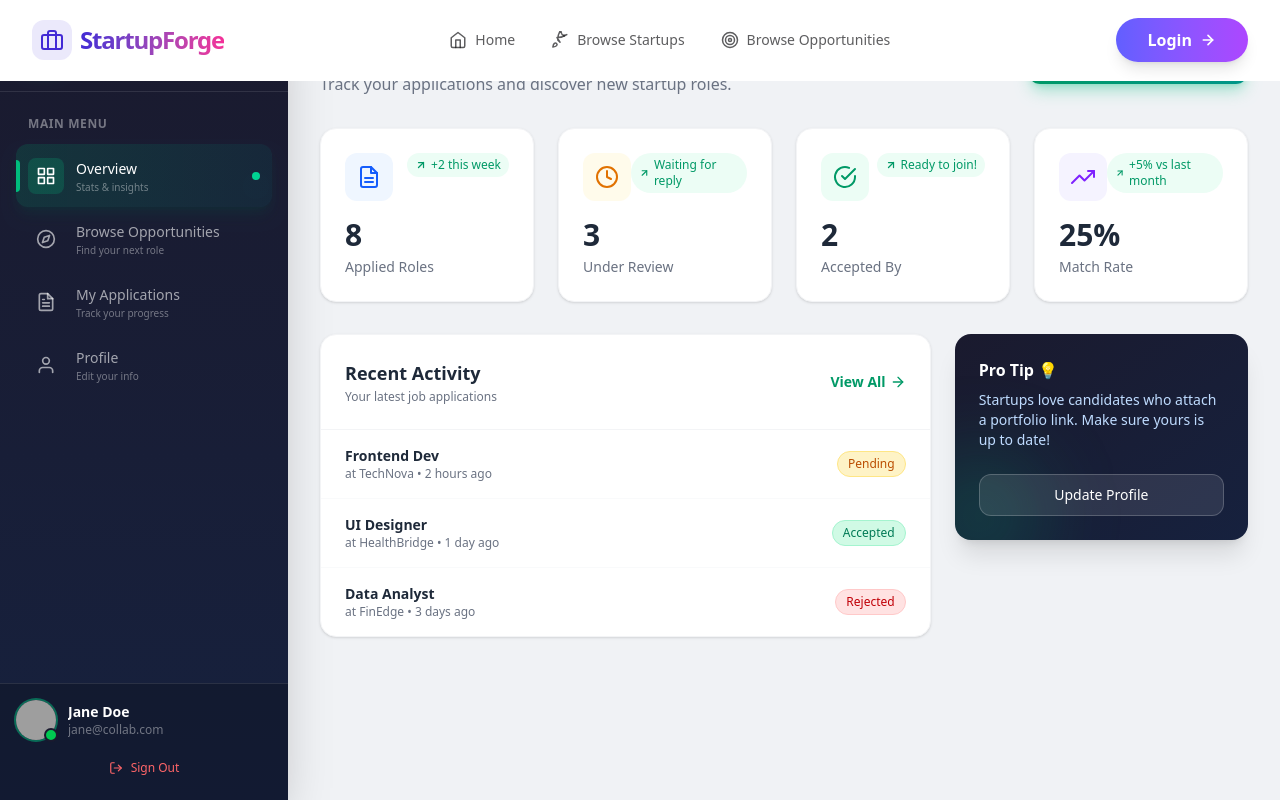
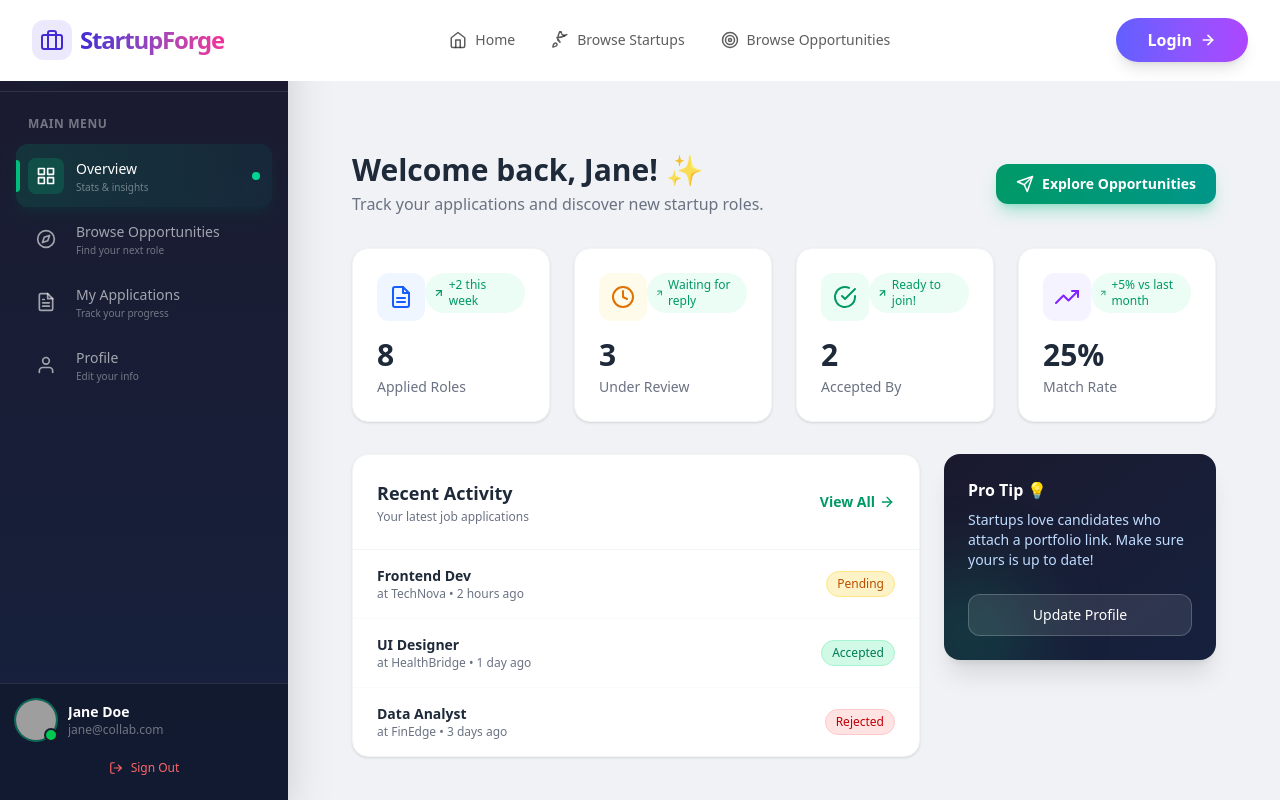
Before and after one commit to MdRoyet/startupforge-client, a Next.js app: page /collaborator in a window 1280 px wide. Shown: the top 800 px of the page. Built offline with nearby package versions, Linux system fonts and the light colour scheme; grey boxes are pictures that could not be loaded.

Commit message:
fix: update import statements for toast and adjust layout styles in collaborator pages

```diff
--- a/src/app/(dashboard)/collaborator/layout.jsx
+++ b/src/app/(dashboard)/collaborator/layout.jsx
@@ -1,5 +1,3 @@
-"use client";
-
 import React from "react";
 import CollaboratorSidebar from "@/components/dashboard/CollaboratorSidebar";
 import { ToastContainer } from "react-toastify";
--- a/src/app/(dashboard)/collaborator/my-applications/page.jsx
+++ b/src/app/(dashboard)/collaborator/my-applications/page.jsx
@@ -2,7 +2,7 @@
 
 import React, { useState } from "react";
 import { motion } from "framer-motion";
-import toast from "react-toastify";
+import { toast } from "react-toastify";
 
 const SvgFilter = () => (
   <svg
--- a/src/app/(dashboard)/collaborator/page.jsx
+++ b/src/app/(dashboard)/collaborator/page.jsx
@@ -2,7 +2,7 @@
 
 import React from "react";
 import { motion } from "framer-motion";
-import toast from "react-toastify";
+import { toast } from "react-toastify";
 import Link from "next/link";
 
 const SvgSend = () => (
@@ -198,7 +198,7 @@
       variants={containerVariants}
       initial="hidden"
       animate="show"
-      className="max-w-7xl mx-auto space-y-8"
+      className="max-w-7xl mx-auto space-y-8 pt-30 px-4 sm:px-6 lg:px-8 pb-12"
     >
       <motion.div
         variants={itemVariants}
--- a/src/app/(dashboard)/collaborator/profile/page.jsx
+++ b/src/app/(dashboard)/collaborator/profile/page.jsx
@@ -2,7 +2,7 @@
 
 import React, { useState } from "react";
 import { motion } from "framer-motion";
-import toast from "react-toastify";
+import { toast } from "react-toastify";
 
 const SvgUser = () => (
   <svg
@@ -113,7 +113,7 @@
       variants={containerVariants}
       initial="hidden"
       animate="show"
-      className="max-w-4xl mx-auto"
+      className="max-w-4xl mx-auto pt-40"
     >
       <motion.div variants={itemVariants} className="mb-8">
         <div className="flex items-center gap-4 mb-2">
```
